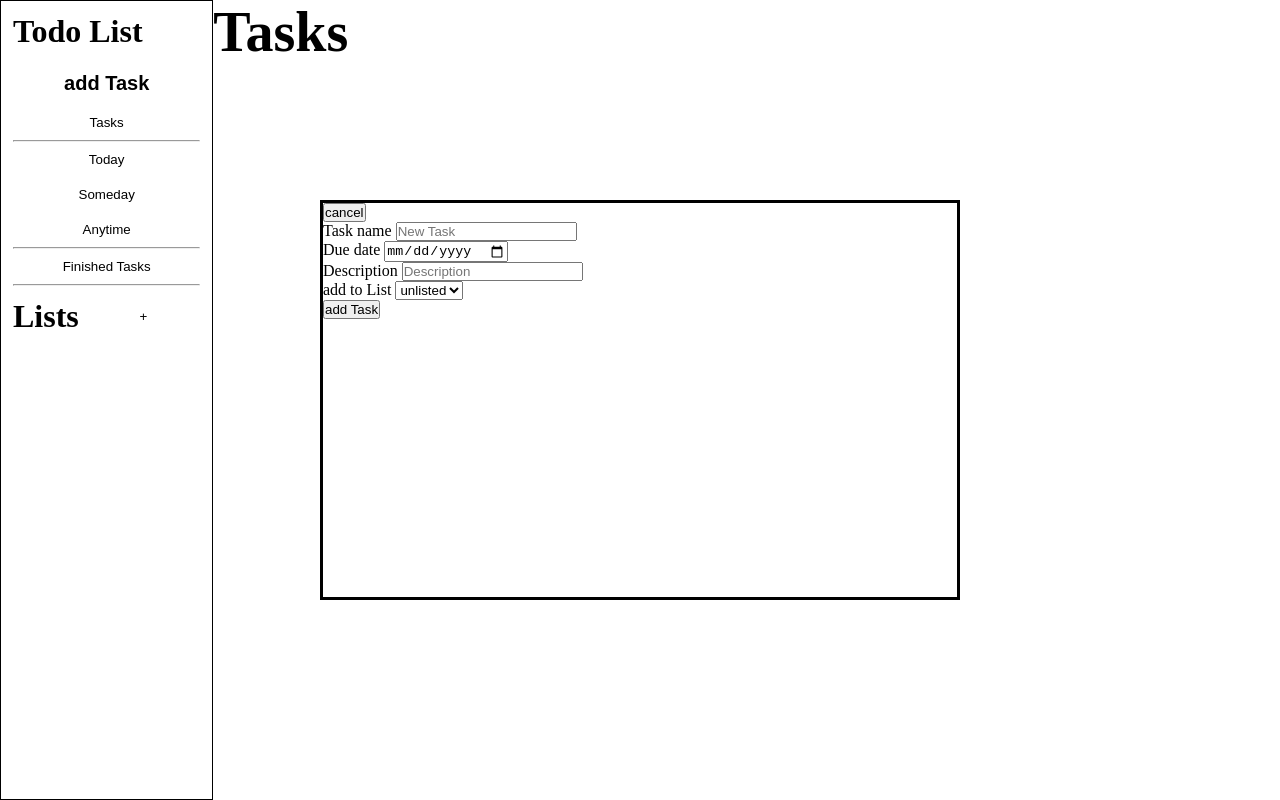
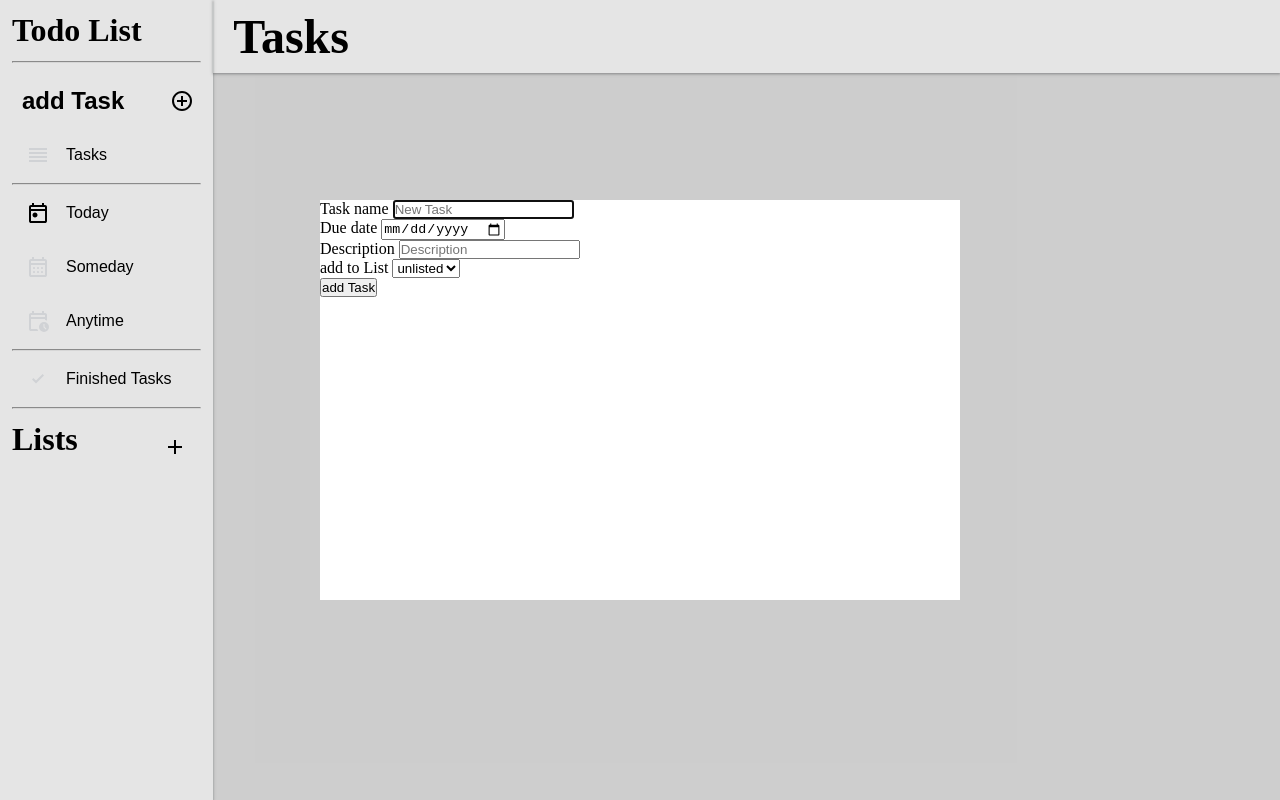
Before and after one commit to Rcjot/Project-Todo-List, a website built with webpack: page src/index.html in a window 1280 px wide. Both pictures are taken after a click on the button "add Task". Built offline with nearby package versions, Linux system fonts and the light colour scheme.

Commit message:
styles and dialog close

```diff
--- a/src/dialog.js
+++ b/src/dialog.js
@@ -13,9 +13,13 @@ export const dialogModule = {
         addTaskBtn.addEventListener('click', ()=>{
             dialog.showModal();
         });
-        const closeBtn = document.querySelector('#dlgCloseBtn');
+        dialog.addEventListener('click', (event) => {
+            if (event.target === dialog){
+                dialog.close();
+            }
+        });
+
         const confirmBtn = document.querySelector('#confirmBtn');
-        closeBtn.addEventListener('click', ()=> dialog.close());
         confirmBtn.addEventListener('click', () => {
             dialog.close();
             this.confirmTask();
@@ -36,9 +40,13 @@ export const dialogModule = {
             const dialog = document.querySelector('#listDialog');
             dialog.showModal();
         });
-        const closeBtn = document.querySelector('#dlgCloseBtnList');
+
+        dialog.addEventListener('click', (event) => {
+            if (event.target === dialog){
+                dialog.close();
+            }
+        });
         const confirmBtn = document.querySelector('#confirmBtnList');
-        closeBtn.addEventListener('click', ()=> dialog.close());
         confirmBtn.addEventListener('click', () => {
             dialog.close();
             this.confirmList();
--- a/src/index.html
+++ b/src/index.html
@@ -9,21 +9,39 @@
 <body>
     <div id="left">
         <h1>Todo List</h1>
+        <hr>
         <nav>
-            <button id="addTaskBtn"><h2>add Task</h2></button>
-            <button id="tasksBtn">Tasks</button>
+            <button id="addTaskBtn">
+                <h2>add Task</h2>
+                <div id="svg" class="addTaskBtn"></div>
+            </button>
+            <button id="tasksBtn">
+                <div id="svg" class="tasksBtn"></div>
+                <p>Tasks</p>
+            </button>
             <hr>
-            <button id="todayBtn">Today</button>
-            <button id="somedayBtn">Someday</button>
-            <button id="anytimeBtn">Anytime</button>
+            <button id="todayBtn">
+                <div id="svg" class="todayBtn"></div>
+                <p>Today</p>
+            </button>
+            <button id="somedayBtn">
+                <div id="svg" class="somedayBtn"></div>
+                <p>Someday</p>
+            </button>
+            <button id="anytimeBtn">
+                <div id="svg" class="anytimeBtn"></div>
+                <p>Anytime</p>
+            </button>
             <hr>
-            <button id="finishedBtn">Finished Tasks</button>
+            <button id="finishedBtn">
+                <div id="svg" class="finishedBtn"></div>
+                <p>Finished Tasks</p>
+            </button>
             <hr>
-
         </nav>
         <div class="listsBar">
             <h1>Lists</h1>
-            <Button id="addListsBtn">+</Button>
+            <Button id="addListsBtn"></Button>
         </div>
         <div class="listsContainer"></div>
     </div>
@@ -34,8 +52,9 @@
 
     </div>
 
+
     <dialog id="taskDialog">
-        <button id="dlgCloseBtn">cancel</button>
+        <div id="taskDivadd">
             <form action="#">
                 <div>
                     <label for="taskName">Task name</label>
@@ -55,16 +74,19 @@
                 </select>
             </form>
             <button id="confirmBtn">add Task</button>
+        </div>
     </dialog>
 
     <dialog id="listDialog">
-        <button id="dlgCloseBtnList">cancel</button>
+        <div id="listDiv">
             <form action="#">
-            <label for="listName"></label>
+                <label for="listName">List name</label>
                 <input type="text" id="listName" placeholder="list name" autocomplete="off">
                 <input type="color" id="listColor">
             </form>
             <button id="confirmBtnList">confirm</button>
+        </div>
+
     </dialog>
     <script src="index.js"></script>
 </body>
--- a/src/render.js
+++ b/src/render.js
@@ -71,8 +71,11 @@ const RenderModule = (function(){
     const generateList = function() {
         const listsContainer = document.querySelector('.listsContainer');
         for (let list of listModule.listArr) {
-            const listDiv = document.createElement('button');
-            listDiv.textContent = `${list.listName}`;
+            const listDiv = document.createElement('div');
+            const listBtn = document.createElement('button');
+            listBtn.classList.add('listBtn');
+            listDiv.classList.add('listDiv');
+            listBtn.textContent = `${list.listName}`;
             listDiv.setAttribute('style', `background-color:${list.listColor}`);
 
             listDiv.addEventListener('click', () => {
@@ -83,7 +86,8 @@ const RenderModule = (function(){
             });
 
             const deleteBtn = document.createElement('button');
-            deleteBtn.textContent = 'delete';
+            deleteBtn.classList.add('deleteListBtn');
+            deleteBtn.setAttribute('title', 'delete list');
             deleteBtn.addEventListener('click', () => {
                 for (let task of TaskModule.taskArr){
                     if (task.listName === list.listName){
@@ -98,9 +102,9 @@ const RenderModule = (function(){
                 update();
                 listModule.populateStorage();
             });
-
+            listDiv.appendChild(listBtn);
+            listDiv.appendChild(deleteBtn);
             listsContainer.appendChild(listDiv);
-            listsContainer.appendChild(deleteBtn);
         }
     };
 
--- a/src/style.css
+++ b/src/style.css
@@ -12,28 +12,64 @@ body {
     grid-template-rows: 0.5fr 5fr;
 }
 
-#headName h1{
-    font-size: 3.5em;
+#headName{
+    padding: 0px 20px;
+    font-size: 1.5em;
+    display: flex;
+    align-items: center;
+    box-shadow: rgba(60, 64, 67, 0.3) 0px 1px 2px 0px, rgba(60, 64, 67, 0.15) 0px 1px 3px 1px;
 }
 
 #left {
     grid-row: 1/3;
-    border: 1px solid black;
+    box-shadow: rgba(60, 64, 67, 0.3) 0px 1px 2px 0px, rgba(60, 64, 67, 0.15) 0px 1px 3px 1px;
+
 }
 
 #right {
-
+    padding: 1rem;
+    background-color: rgba(0, 0, 0, 0.1);
 }
 
 /* #left start */
-#left > * {
+#left > *{
     margin: 12px;
 }
 
 nav {
     display: flex;
     flex-direction: column;
+    gap: 2px;
+
 }
+
+#addTaskBtn {
+    display: flex;
+    justify-content: space-between;
+    min-width: 93%;
+}
+
+#addTaskBtn > h2{
+    margin-right: auto;
+}
+
+
+nav > button {
+    font-size: 1em;
+    min-width: min-content;
+    align-self: flex-start !important;
+    display: flex;
+    gap: 12px;
+    align-items: center;
+    /* padding-left: 32px; */
+}
+
+nav > button > p, h2 {
+    white-space: nowrap ;
+}
+
+
+
 
 #left button {
     align-self: center;
@@ -44,23 +80,143 @@ nav {
     cursor: pointer;
 }
 
+#addListsBtn {
+    background-image: url(./svgs/add2.svg);
+    background-repeat: no-repeat;
+    background-position: center;
+    min-height: 32px;
+    min-width: 32px;
+    max-width: 32px;
+
+}
+
+
 .listsBar {
     display: flex;
     justify-content: space-between;
 }
+
+.listsContainer {
+    display: flex;
+    flex-direction: column;
+    gap: 16px;
+}
+
+.listDiv {
+    display: flex;
+    justify-content: space-between;
+    border-radius: 16px;
+    cursor: pointer;
+}
+
+.listBtn {
+    font-size: 1em;
+    min-width: min-content;
+}
+
+
+.deleteListBtn {
+    min-height: 32px;
+    min-width: 32px;
+    max-width: 32px;
+    background-image: url(./svgs/delete.svg);
+    background-repeat: no-repeat;
+    background-position: center;
+
+}
+
 /* #left end */
-
-dialog::backdrop {
-    background-color: transparent;
-  }
 
 
 
 
 /* dialog */
 
+/* dialog::backdrop {
+    background-color: transparent;
+  } */
+
+
 dialog {
     margin: auto;
     min-width: 50%;
     min-height: 50%;
+    border: 0px;
 }
+
+
+
+/* listDialog */
+
+#listDialog {
+    min-width: fit-content;
+    min-height: fit-content;
+    position: relative;
+
+
+    padding: 10px;
+}
+
+/* listDialog */
+
+/* dialog */
+
+
+
+/* nav btns svg */
+
+.addTaskBtn {
+    background-image: url(./svgs/add.svg);
+    background-repeat: no-repeat;
+    background-position: center;
+    min-height: 32px;
+    min-width: 32px;
+    max-width: 32px;
+}
+
+.tasksBtn {
+    background-image: url(./svgs/tasks.svg);
+    background-repeat: no-repeat;
+    background-position: center;
+    min-height: 32px;
+    min-width: 32px;
+    max-width: 32px;
+}
+
+.todayBtn {
+    background-image: url(./svgs/today.svg);
+    background-repeat: no-repeat;
+    background-position: center;
+    min-height: 32px;
+    min-width: 32px;
+    max-width: 32px;
+}
+
+.somedayBtn {
+    background-image: url(./svgs/someday.svg);
+    background-repeat: no-repeat;
+    background-position: center;
+    min-height: 32px;
+    min-width: 32px;
+    max-width: 32px;
+}
+
+.anytimeBtn {
+    background-image: url(./svgs/anytime.svg);
+    background-repeat: no-repeat;
+    background-position: center;
+    min-height: 32px;
+    min-width: 32px;
+    max-width: 32px;
+}
+
+.finishedBtn {
+    background-image: url(./svgs/finished.svg);
+    background-repeat: no-repeat;
+    background-position: center;
+    min-height: 32px;
+    min-width: 32px;
+    max-width: 32px;
+}
+
+/* nav btns svg */
--- a/webpack.config.js
+++ b/webpack.config.js
@@ -14,6 +14,10 @@ module.exports = {
         test: /\.css$/i,
         use: ['style-loader', 'css-loader'],
       },
+      {
+        test: /\.(png|svg|jpg|jpeg|gif)$/i,
+        type: 'asset/resource',
+      },
     ],
   },
   plugins: [
```
Also changed, not shown: src/svgs/add.svg (added), src/svgs/add2.svg (added), src/svgs/anytime.svg (added), src/svgs/delete.svg (added), src/svgs/finished.svg (added), src/svgs/someday.svg (added), src/svgs/tasks.svg (added), src/svgs/today.svg (added). Lines whose indentation alone changed are shown as unchanged.
